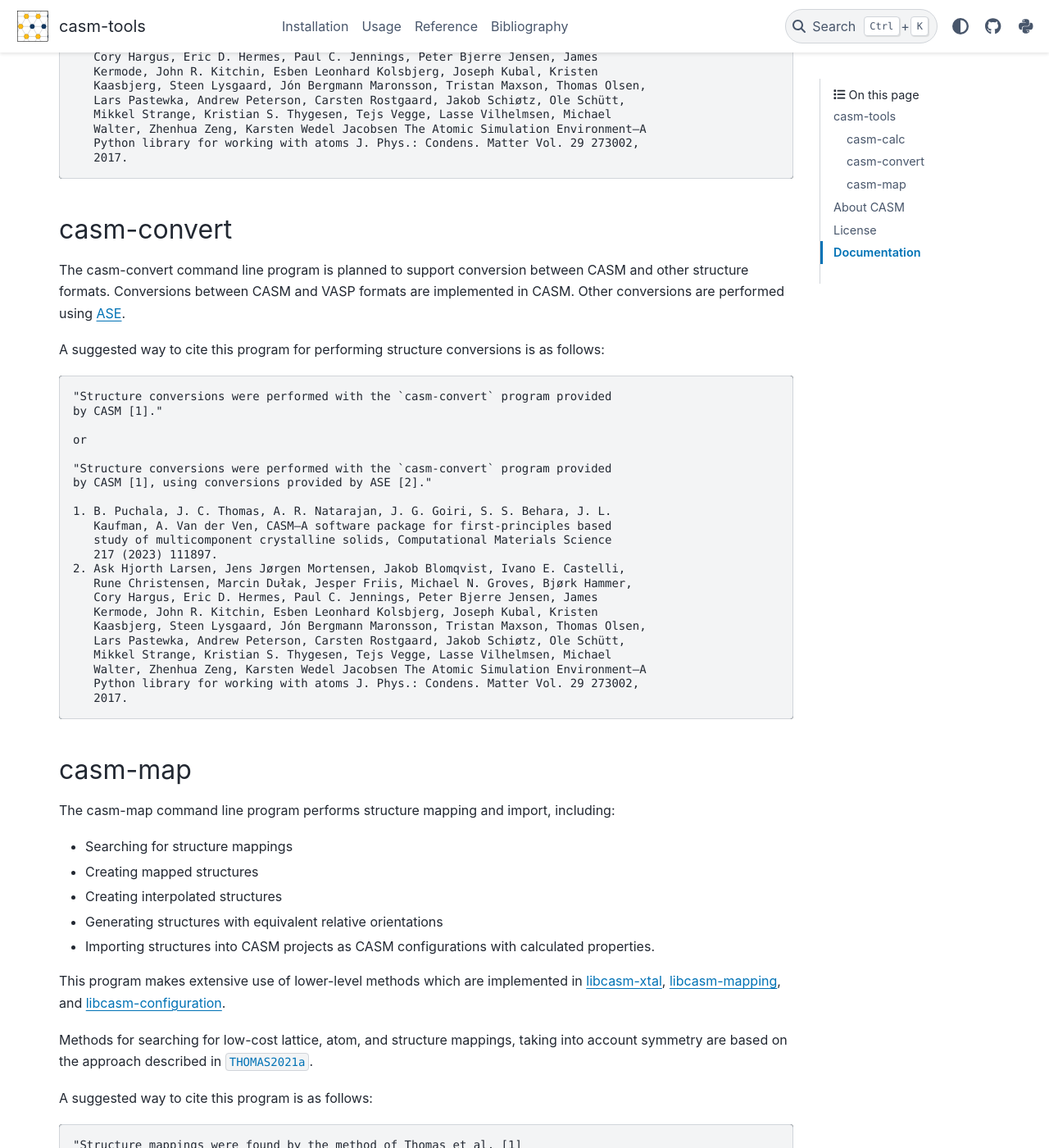
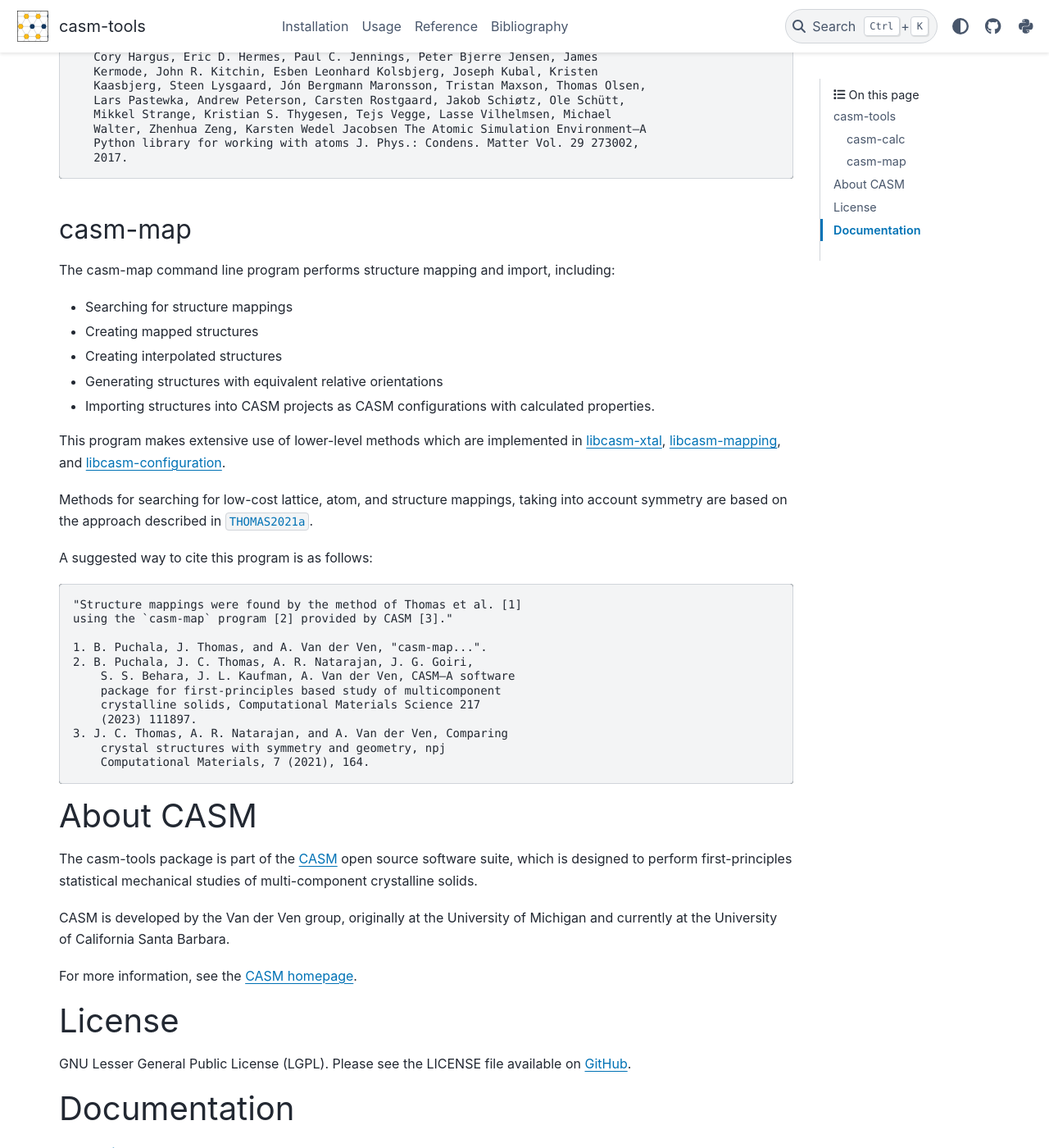
Before and after one commit to prisms-center/CASMcode_tools, a Sphinx documentation site: the page built from doc/index.rst, in a window 1280 px wide and 1400 px high, scrolled down 880 px. Shown: the whole window at 82% size. Built offline with Sphinx 7.4.7 and the PyData theme 0.15.4, drawn with Linux system fonts in a browser that asks for light colours; cross-references to code outside the pages are shown as plain code.

Commit message:
Update README and docs index

```diff
--- a/doc/index.rst
+++ b/doc/index.rst
@@ -49,39 +49,6 @@
        Python library for working with atoms J. Phys.: Condens. Matter Vol. 29 273002,
        2017.
 
-casm-convert
-------------
-
-The casm-convert command line program is planned to support conversion between CASM and
-other structure formats. Conversions between CASM and VASP formats are implemented in
-CASM. Other conversions are performed using `ASE <https://wiki.fysik.dtu.dk/ase/>`_.
-
-A suggested way to cite this program for performing structure conversions is as follows:
-
-.. code-block:: text
-
-    "Structure conversions were performed with the `casm-convert` program provided
-    by CASM [1]."
-
-    or
-
-    "Structure conversions were performed with the `casm-convert` program provided
-    by CASM [1], using conversions provided by ASE [2]."
-
-    1. B. Puchala, J. C. Thomas, A. R. Natarajan, J. G. Goiri, S. S. Behara, J. L.
-       Kaufman, A. Van der Ven, CASM—A software package for first-principles based
-       study of multicomponent crystalline solids, Computational Materials Science
-       217 (2023) 111897.
-    2. Ask Hjorth Larsen, Jens Jørgen Mortensen, Jakob Blomqvist, Ivano E. Castelli,
-       Rune Christensen, Marcin Dułak, Jesper Friis, Michael N. Groves, Bjørk Hammer,
-       Cory Hargus, Eric D. Hermes, Paul C. Jennings, Peter Bjerre Jensen, James
-       Kermode, John R. Kitchin, Esben Leonhard Kolsbjerg, Joseph Kubal, Kristen
-       Kaasbjerg, Steen Lysgaard, Jón Bergmann Maronsson, Tristan Maxson, Thomas Olsen,
-       Lars Pastewka, Andrew Peterson, Carsten Rostgaard, Jakob Schiøtz, Ole Schütt,
-       Mikkel Strange, Kristian S. Thygesen, Tejs Vegge, Lasse Vilhelmsen, Michael
-       Walter, Zhenhua Zeng, Karsten Wedel Jacobsen The Atomic Simulation Environment—A
-       Python library for working with atoms J. Phys.: Condens. Matter Vol. 29 273002,
-       2017.
 
 casm-map
 --------
```
Also changed, not shown: README.md (+0 -2 lines).
